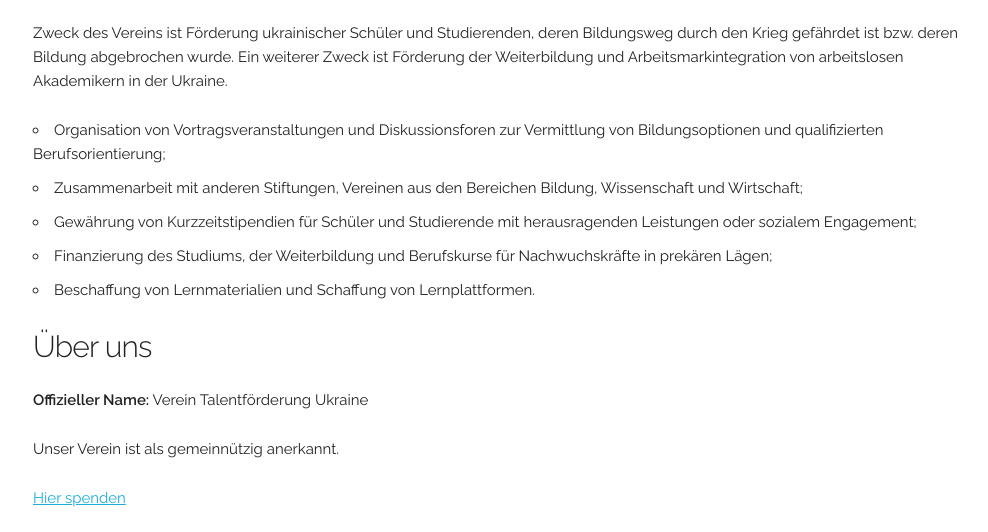
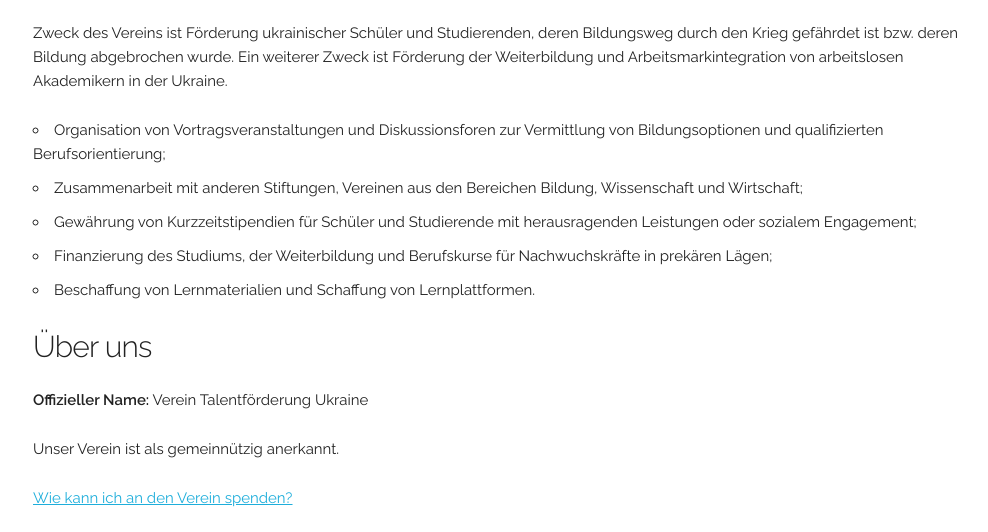
Before and after one commit to akrivonos/tf-ukraine.github.io, a plain HTML site: page index.html in a window 1280 px wide. Shown: the part 259-791 px from the top of the page, without its empty margins (127-1115 px from the left). Drawn offline with Linux system fonts and the light colour scheme.

Commit message:
Update index.html

```diff
--- a/index.html
+++ b/index.html
@@ -38,7 +38,7 @@
         <h4>Über uns</h4>
         <p><b>Offizieller Name:</b> Verein Talentförderung Ukraine</p>
         <p>Unser Verein ist als gemeinnützig anerkannt.</p>
-        <p><a href="https://quicknote.io/ef73a390-6104-11ed-9bfc-e186eb3ade68">Hier spenden</a></p>
+        <p><a href="https://quicknote.io/ef73a390-6104-11ed-9bfc-e186eb3ade68">Wie kann ich an den Verein spenden?</a></p>
         <p><b>Hauptsitz:</b> München</p>
         <h4>Kontaktdaten</h4>
         <p><b>Email:</b>
```
